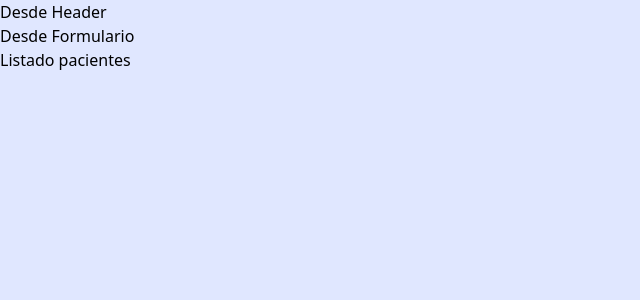
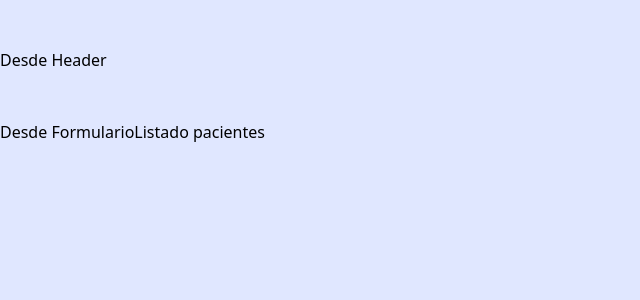
Before and after one commit to Lindapazw/citas-react, a React (Vite) app: page / in a window 1280 px wide. Shown: the top 300 px of the page, without its empty margins (0-640 px from the left). Built offline with nearby package versions, Linux system fonts and the light colour scheme.

Commit message:
add styles in app.jsx

```diff
--- a/src/App.jsx
+++ b/src/App.jsx
@@ -5,11 +5,13 @@ import ListadoPacientes from "./components/ListadoPacientes"
 function App() {
 
   return (
-    <>
+    <div className="container mx-auto mt-12">
       <Header/>
-      <Formulario/>
-      <ListadoPacientes/>
-    </>
+      <div className="mt-12 md:flex">
+        <Formulario/>
+        <ListadoPacientes/>
+      </div>
+    </div>
   )
 }
 
```
